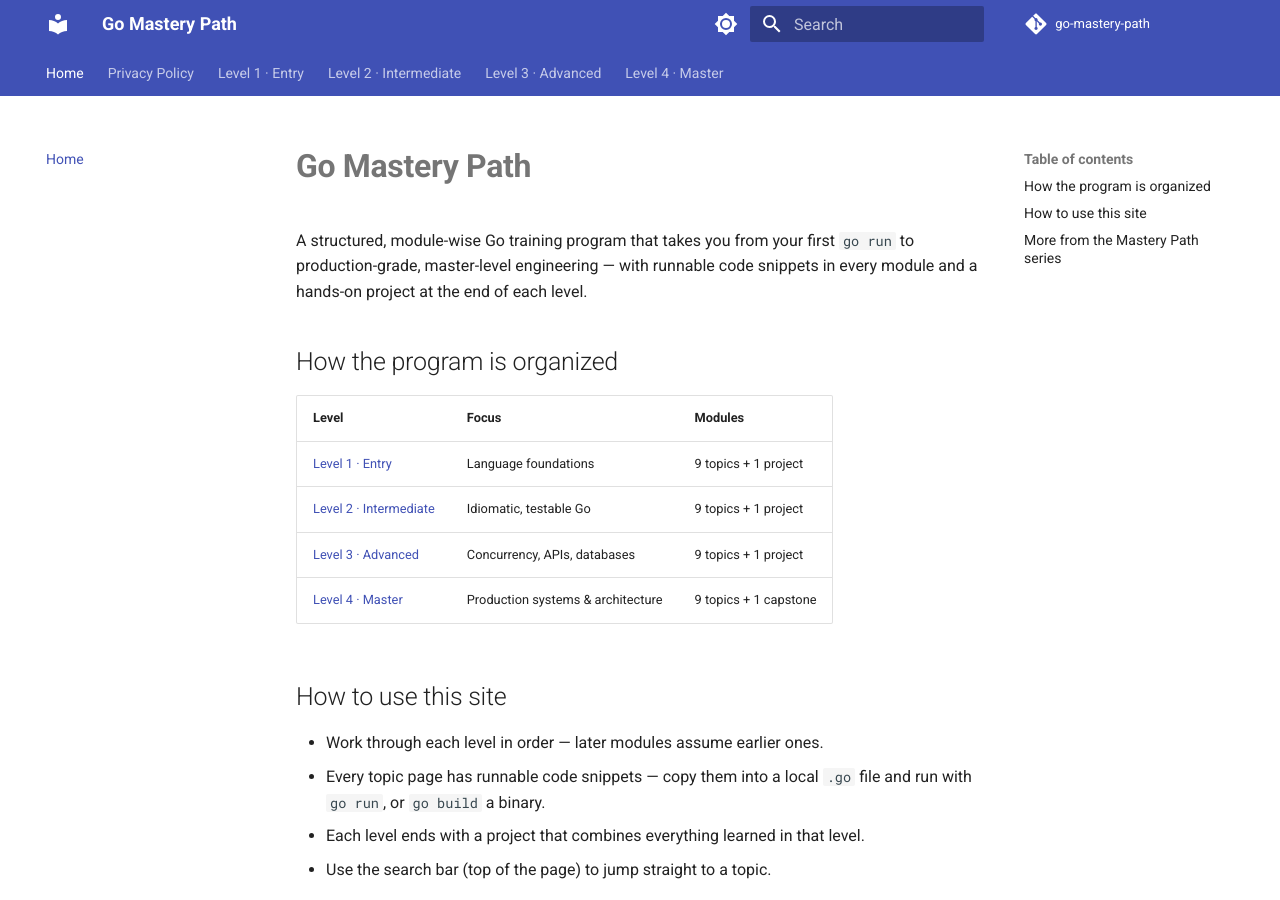
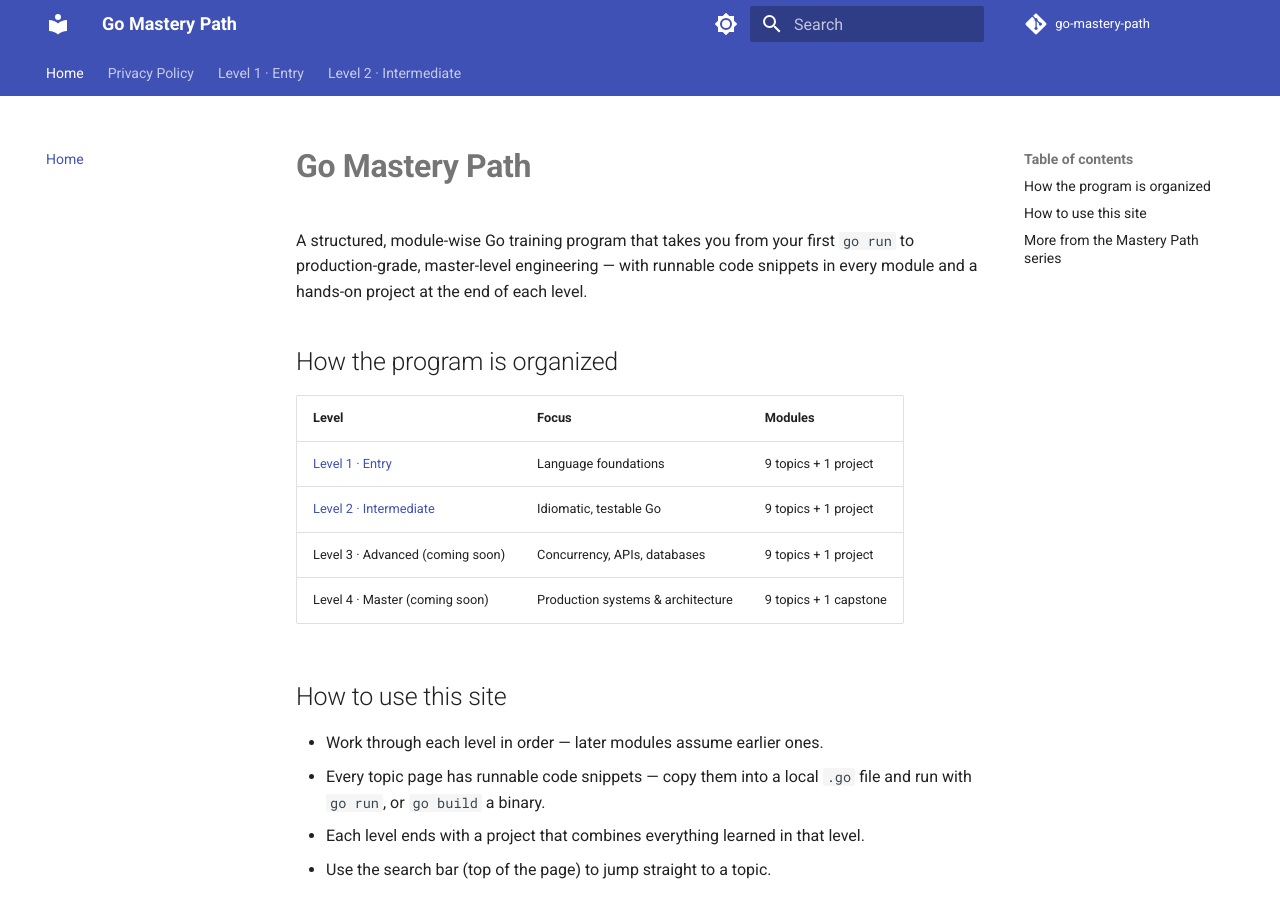
Before and after one commit to SIGILIPELLI/go-mastery-path, an MkDocs documentation site: the page built from docs/index.md, in a window 1280 px wide and 900 px high. Built offline with MkDocs 1.6.1 and Material for MkDocs 9.7.7, drawn with Linux system fonts in a browser that asks for light colours; comment, search, counter and statistics services are not loaded; part of the change alters nothing that is shown.

Commit message:
Hide unfinished levels from crawl surface pending content backfill
AdSense flagged the domain for 'Low value content'. Real lessons are
being written level by level; in the meantime this removes only the
still-unwritten levels from nav/sitemap/homepage (files are untouched)
so the site isn't submitting thin content to Google during the
backfill. Re-running this after a level's content is finished
automatically restores it.

Co-Authored-By: Claude Opus 5 <noreply@anthropic.com>

```diff
--- a/docs/index.md
+++ b/docs/index.md
@@ -15,8 +15,8 @@ snippets in every module and a hands-on project at the end of each level.
 |-------|-------|---------|
 | [Level 1 · Entry](level-1/index.md) | Language foundations | 9 topics + 1 project |
 | [Level 2 · Intermediate](level-2/index.md) | Idiomatic, testable Go | 9 topics + 1 project |
-| [Level 3 · Advanced](level-3/index.md) | Concurrency, APIs, databases | 9 topics + 1 project |
-| [Level 4 · Master](level-4/index.md) | Production systems & architecture | 9 topics + 1 capstone |
+| Level 3 · Advanced (coming soon) | Concurrency, APIs, databases | 9 topics + 1 project |
+| Level 4 · Master (coming soon) | Production systems & architecture | 9 topics + 1 capstone |
 
 ## How to use this site
 
--- a/mkdocs.yml
+++ b/mkdocs.yml
@@ -74,27 +74,7 @@ nav:
       - "08 · Working with net/http": level-2/08-net-http-client.md
       - "09 · Dependency Management": level-2/09-dependency-management.md
       - "10 · Project — Weather CLI": level-2/10-project-weather-cli.md
-  - "Level 3 · Advanced":
-      - Overview: level-3/index.md
-      - "01 · Concurrency Patterns": level-3/01-concurrency-patterns.md
-      - "02 · Building REST APIs": level-3/02-building-rest-apis.md
-      - "03 · Databases with database/sql": level-3/03-databases-sql.md
-      - "04 · The Context Package": level-3/04-context-package.md
-      - "05 · Design Patterns in Go": level-3/05-design-patterns.md
-      - "06 · Testing Advanced": level-3/06-testing-advanced.md
-      - "07 · Profiling & Benchmarking": level-3/07-profiling-benchmarking.md
-      - "08 · Building CLIs": level-3/08-building-clis.md
-      - "09 · Interfaces & Generics": level-3/09-interfaces-generics.md
-      - "10 · Project — REST API + SQLite Service": level-3/10-project-rest-api-sqlite.md
-  - "Level 4 · Master":
-      - Overview: level-4/index.md
-      - "01 · Advanced Concurrency": level-4/01-advanced-concurrency.md
-      - "02 · Microservices Patterns in Go": level-4/02-microservices-patterns.md
-      - "03 · gRPC Basics": level-4/03-grpc-basics.md
-      - "04 · Production-Grade APIs": level-4/04-production-grade-apis.md
-      - "05 · Testing at Scale & CI": level-4/05-testing-at-scale-ci.md
-      - "06 · Deployment (Docker for Go)": level-4/06-deployment-docker.md
-      - "07 · Observability": level-4/07-observability.md
-      - "08 · Security Best Practices": level-4/08-security-best-practices.md
-      - "09 · Performance Optimization": level-4/09-performance-optimization.md
-      - "10 · Capstone Project": level-4/10-capstone-project.md
+# --- auto-pruned stub levels (see AdSense low-value-content fix) ---
+exclude_docs: |
+  level-3/*.md
+  level-4/*.md
```
